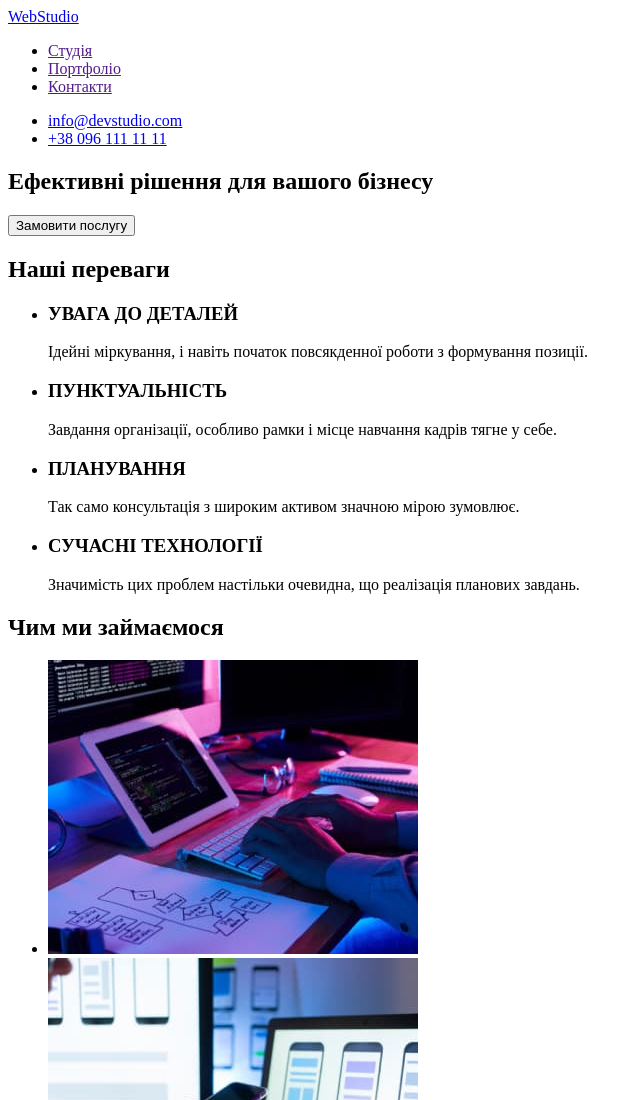
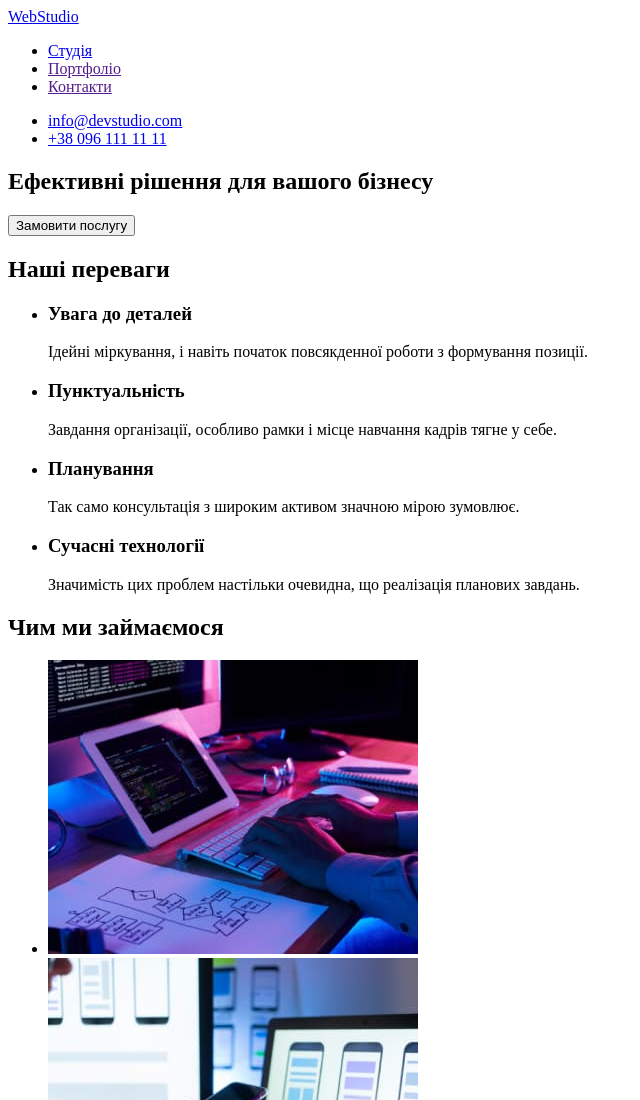
Before and after one commit to iSteffan/goit-markup-hw-01, a plain HTML site: page index.html in a window 1280 px wide. Shown: the top 1100 px of the page, without its empty margins (0-640 px from the left). Drawn offline with Linux system fonts and the light colour scheme.

Commit message:
Homework 1 with remarks DONE FULL

```diff
--- a/index.html
+++ b/index.html
@@ -12,7 +12,7 @@
       <nav>
         <a href="./index.html">WebStudio</a>
         <ul>
-          <li><a href="">Студія</a></li>
+          <li><a href="./index.html">Студія</a></li>
           <li><a href="">Портфоліо</a></li>
           <li><a href="">Контакти</a></li>
         </ul>
@@ -33,19 +33,19 @@
         <h2>Наші переваги</h2>
         <ul>
           <li>
-            <h3>УВАГА ДО ДЕТАЛЕЙ</h3>
+            <h3>Увага до деталей</h3>
             <p>Ідейні міркування, і навіть початок повсякденної роботи з формування позиції.</p>
           </li>
           <li>
-            <h3>ПУНКТУАЛЬНІСТЬ</h3>
+            <h3>Пунктуальність</h3>
             <p>Завдання організації, особливо рамки і місце навчання кадрів тягне у себе.</p>
           </li>
           <li>
-            <h3>ПЛАНУВАННЯ</h3>
+            <h3>Планування</h3>
             <p>Так само консультація з широким активом значною мірою зумовлює.</p>
           </li>
           <li>
-            <h3>СУЧАСНІ ТЕХНОЛОГІЇ</h3>
+            <h3>Сучасні технології</h3>
             <p>Значимість цих проблем настільки очевидна, що реалізація планових завдань.</p>
           </li>
         </ul>
```
